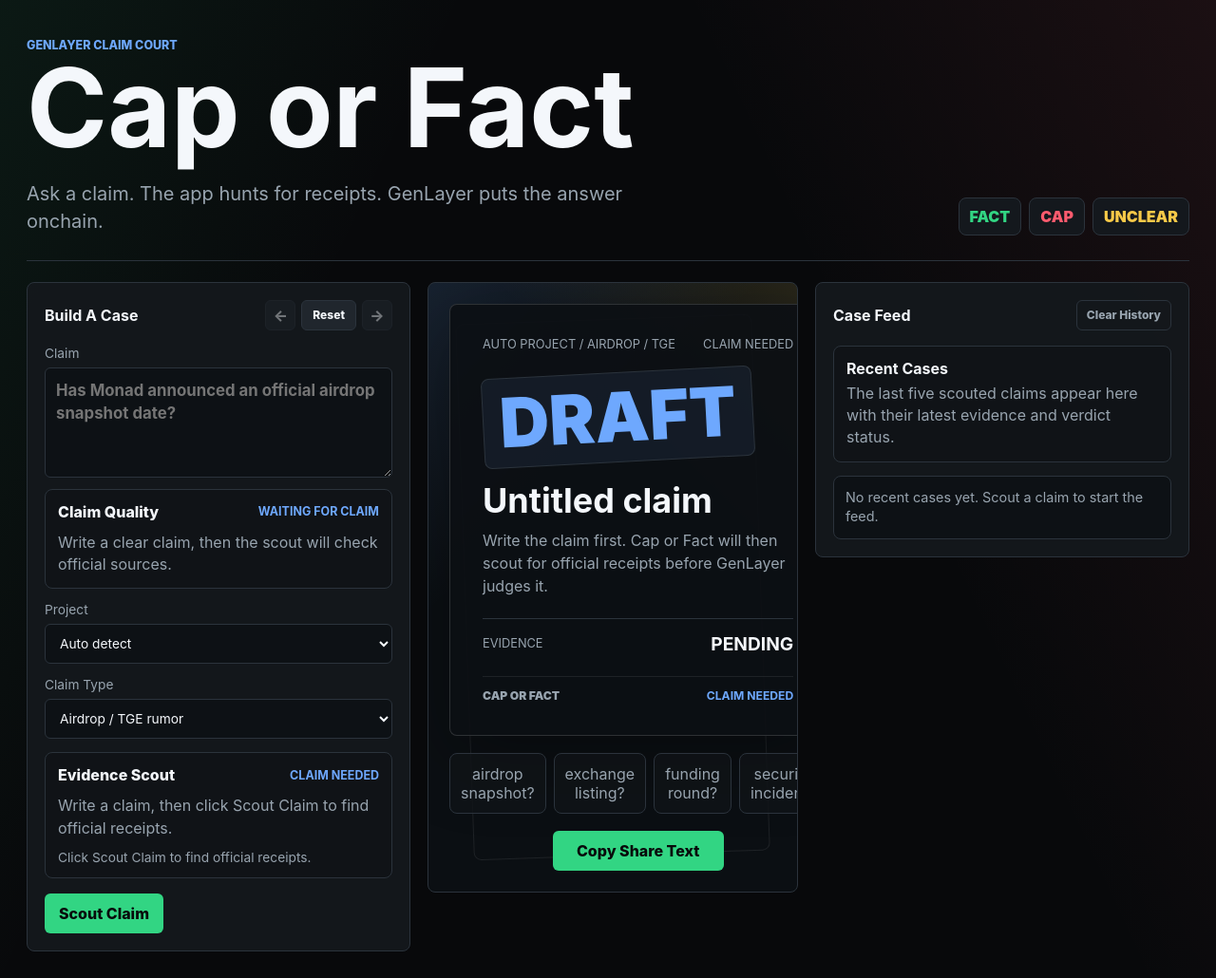
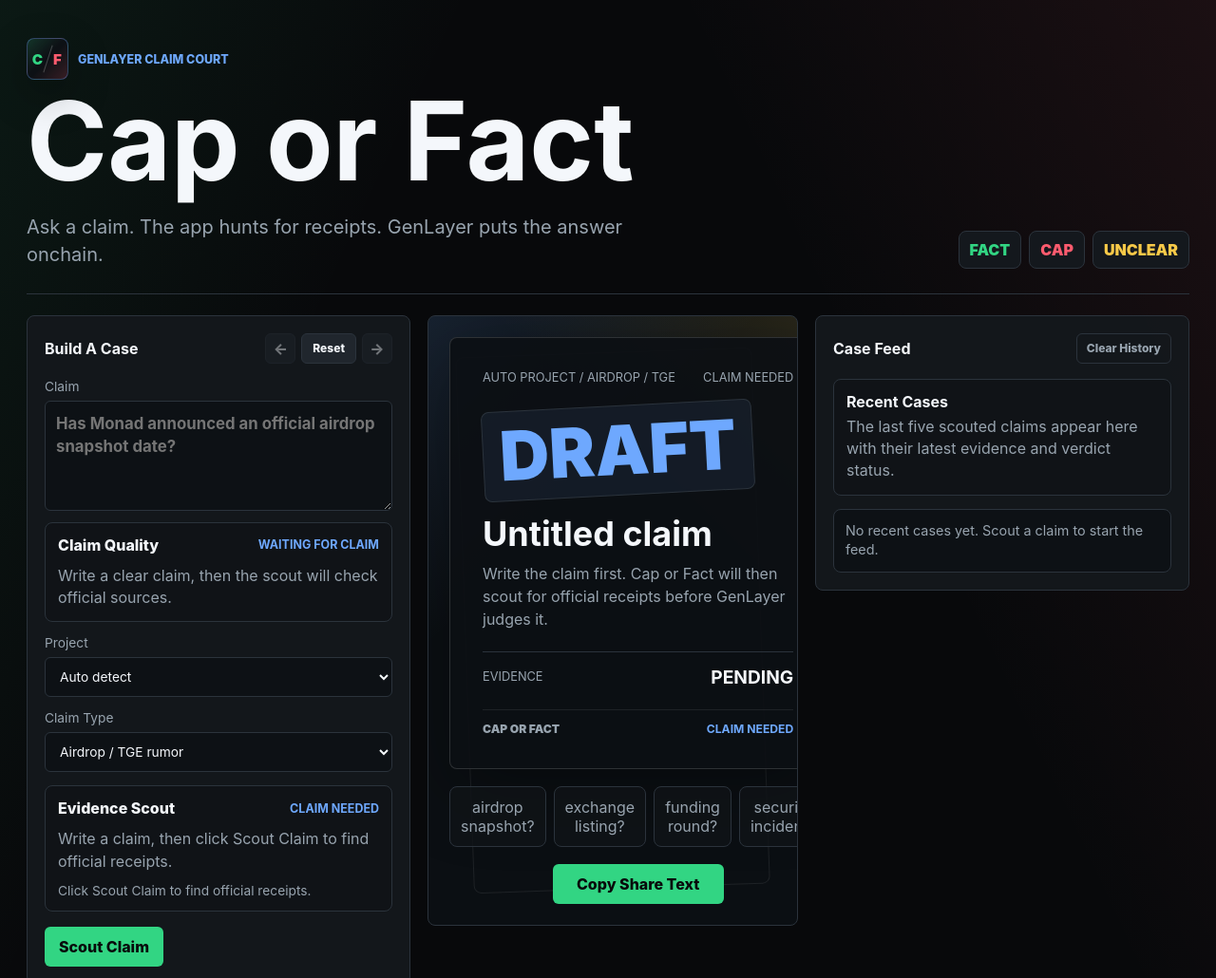
Before and after one commit to DaveDave-infosec/cap-or-fact, a website: page app/index.html in a window 1280 px wide. Shown: the top 1030 px of the page at 95% size. Drawn offline with Linux system fonts and the light colour scheme.

Commit message:
Add Cap or Fact brand mark

```diff
--- a/app/index.html
+++ b/app/index.html
@@ -10,7 +10,13 @@
     <main class="shell">
       <section class="hero" aria-label="Cap or Fact header">
         <div>
-          <p class="eyebrow">GenLayer claim court</p>
+          <div class="brand-lockup">
+            <span class="brand-mark" aria-hidden="true">
+              <span>C</span>
+              <span>F</span>
+            </span>
+            <p class="eyebrow">GenLayer claim court</p>
+          </div>
           <h1>Cap or Fact</h1>
           <p class="dek">Ask a claim. The app hunts for receipts. GenLayer puts the answer onchain.</p>
         </div>
--- a/app/styles.css
+++ b/app/styles.css
@@ -95,8 +95,56 @@ select {
   line-height: 1.45;
 }
 
+.brand-lockup {
+  display: flex;
+  align-items: center;
+  gap: 10px;
+  margin-bottom: 14px;
+}
+
+.brand-mark {
+  position: relative;
+  display: grid;
+  grid-template-columns: 1fr 1fr;
+  width: 44px;
+  height: 44px;
+  overflow: hidden;
+  border: 1px solid rgba(110, 168, 254, 0.34);
+  border-radius: 8px;
+  background:
+    linear-gradient(135deg, rgba(50, 213, 131, 0.18), transparent 46%),
+    linear-gradient(315deg, rgba(255, 91, 110, 0.18), transparent 48%),
+    #0d1115;
+  box-shadow: 0 16px 44px rgba(0, 0, 0, 0.28);
+}
+
+.brand-mark::after {
+  content: "";
+  position: absolute;
+  inset: 6px 21px;
+  width: 1px;
+  background: rgba(255, 255, 255, 0.22);
+  transform: rotate(18deg);
+}
+
+.brand-mark span {
+  display: grid;
+  place-items: center;
+  color: var(--text);
+  font-size: 0.95rem;
+  font-weight: 950;
+}
+
+.brand-mark span:first-child {
+  color: var(--fact);
+}
+
+.brand-mark span:last-child {
+  color: var(--cap);
+}
+
 .eyebrow {
-  margin: 0 0 8px;
+  margin: 0;
   color: var(--blue);
   font-size: 0.78rem;
   font-weight: 800;
```
